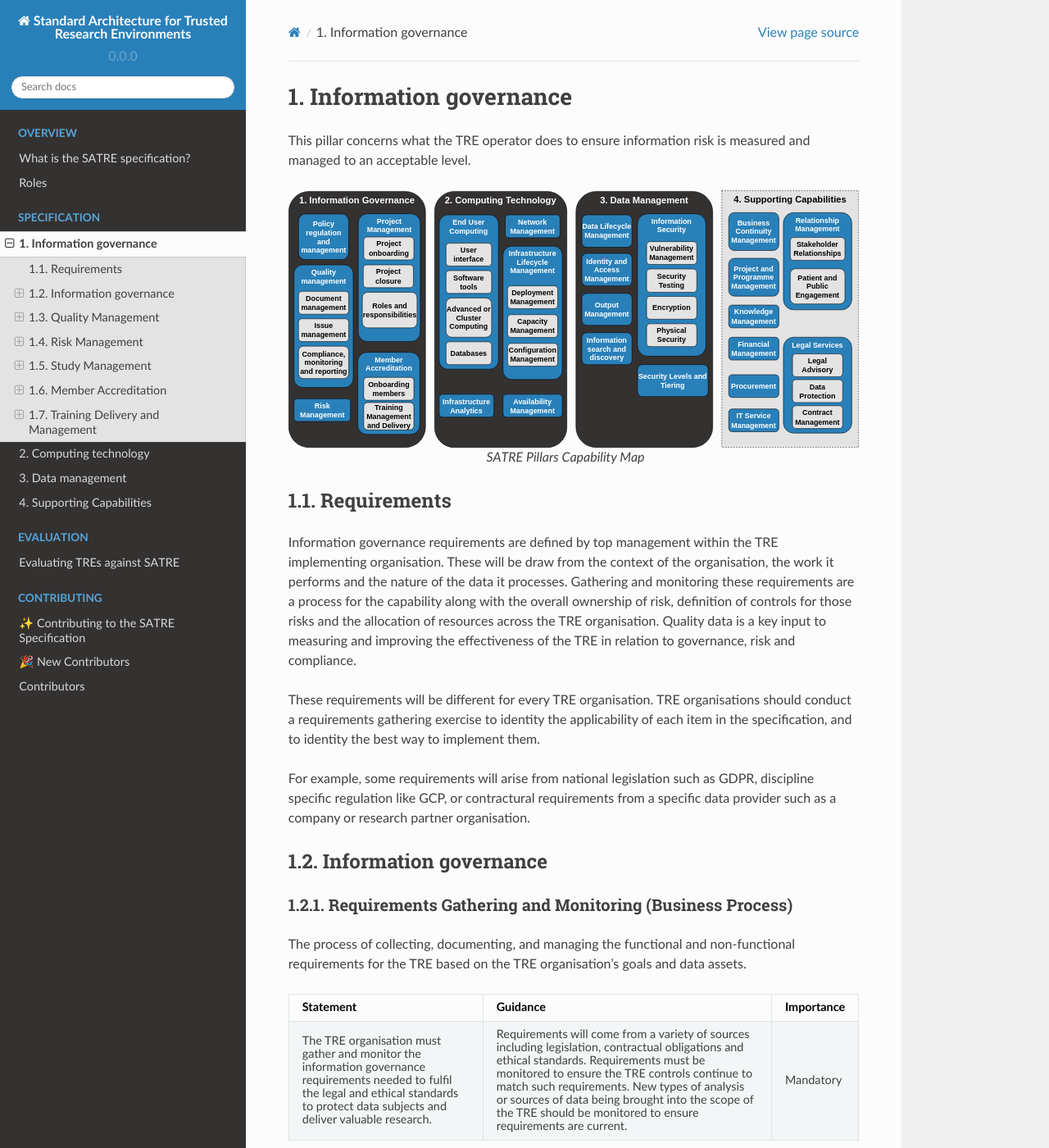
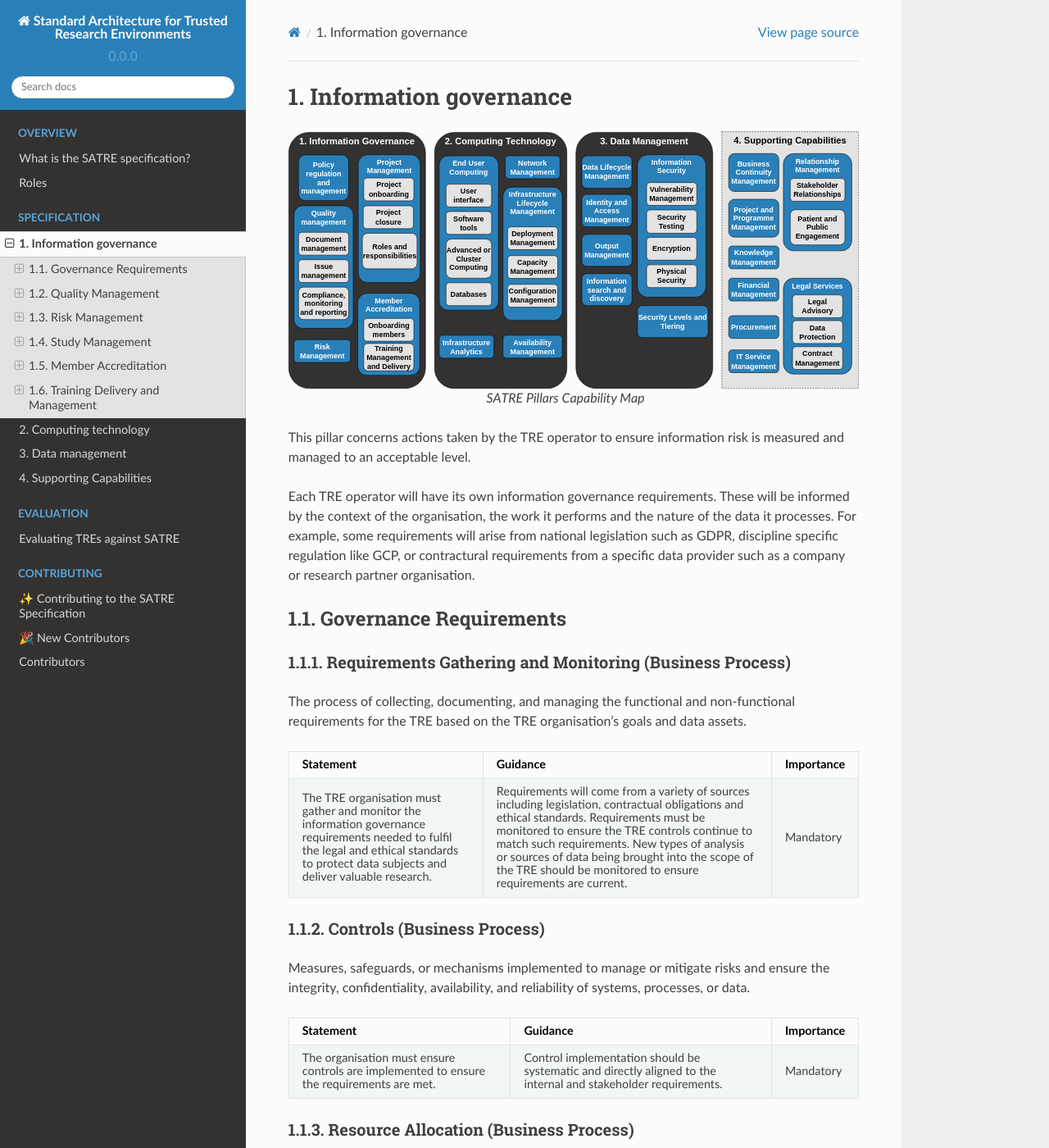
Before and after one commit to sa-tre/satre-specification, a Sphinx documentation site: the page built from docs/source/pillars/information_governance.md, in a window 1280 px wide and 1400 px high. Shown: the whole window at 82% size. Built offline with Sphinx 7.4.7 and the Read the Docs theme 2.0.0, drawn with Linux system fonts in a browser that asks for light colours; some of the changed text lies outside the part shown.

Commit message:
:memo: Simplify IG preamble

````diff
--- a/docs/source/pillars/information_governance.md
+++ b/docs/source/pillars/information_governance.md
@@ -1,8 +1,6 @@
 (pillar_information_governance)=
 
 # Information governance
-
-This pillar concerns what the TRE operator does to ensure information risk is measured and managed to an acceptable level.
 
 ```{figure} ../../images/Capability_Map/full.drawio.svg
 :alt: SATRE Pillars Capability Map
@@ -13,19 +11,13 @@ SATRE Pillars Capability Map
 
 <!-- See all pillars of the SATRE Pillars Capability Map here: {ref}`satre_pillars` -->
 
-## Requirements
+This pillar concerns actions taken by the TRE operator to ensure information risk is measured and managed to an acceptable level.
 
-Information governance requirements are defined by top management within the TRE implementing organisation.
-These will be draw from the context of the organisation, the work it performs and the nature of the data it processes.
-Gathering and monitoring these requirements are a process for the capability along with the overall ownership of risk, definition of controls for those risks and the allocation of resources across the TRE organisation.
-Quality data is a key input to measuring and improving the effectiveness of the TRE in relation to governance, risk and compliance.
-
-These requirements will be different for every TRE organisation.
-TRE organisations should conduct a requirements gathering exercise to identity the applicability of each item in the specification, and to identity the best way to implement them.
-
+Each TRE operator will have its own information governance requirements.
+These will be informed by the context of the organisation, the work it performs and the nature of the data it processes.
 For example, some requirements will arise from national legislation such as GDPR, discipline specific regulation like GCP, or contractural requirements from a specific data provider such as a company or research partner organisation.
 
-## Information governance
+## Governance Requirements
 
 ### Requirements Gathering and Monitoring (Business Process)
 
````
